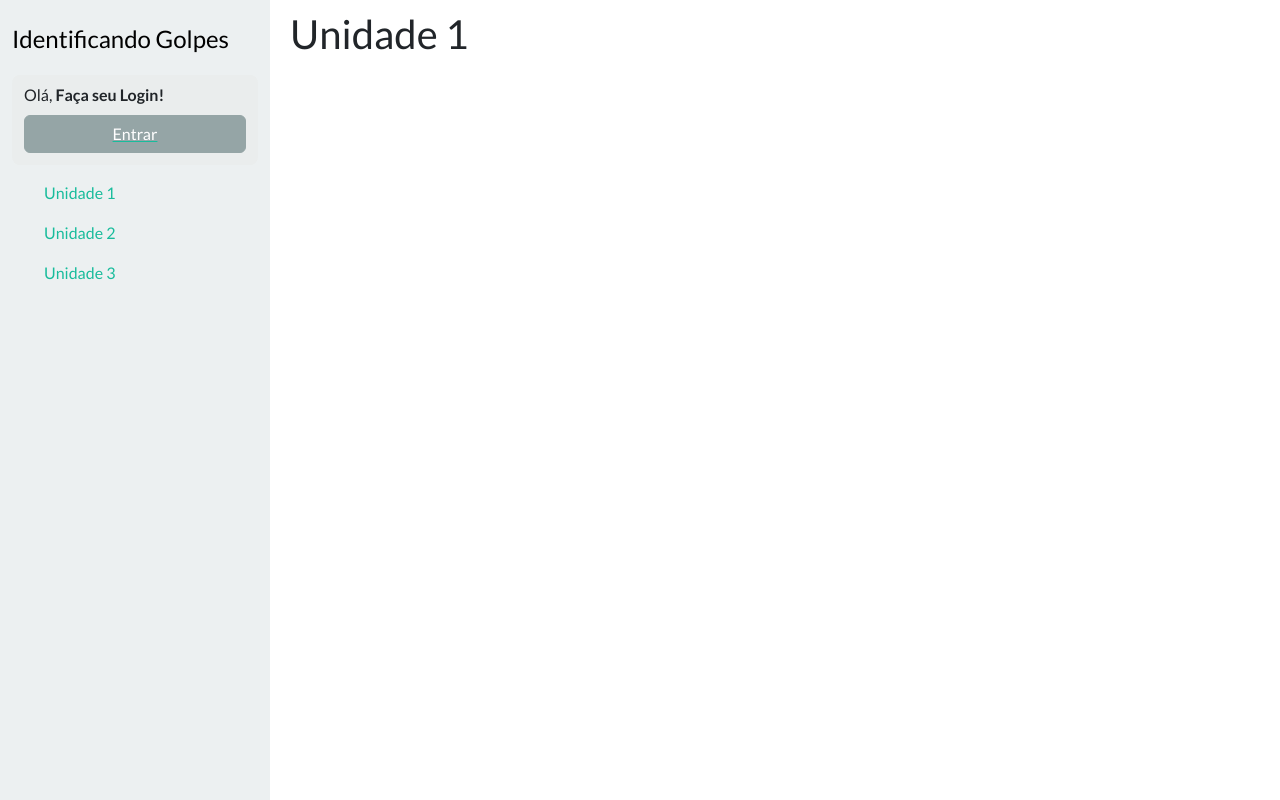
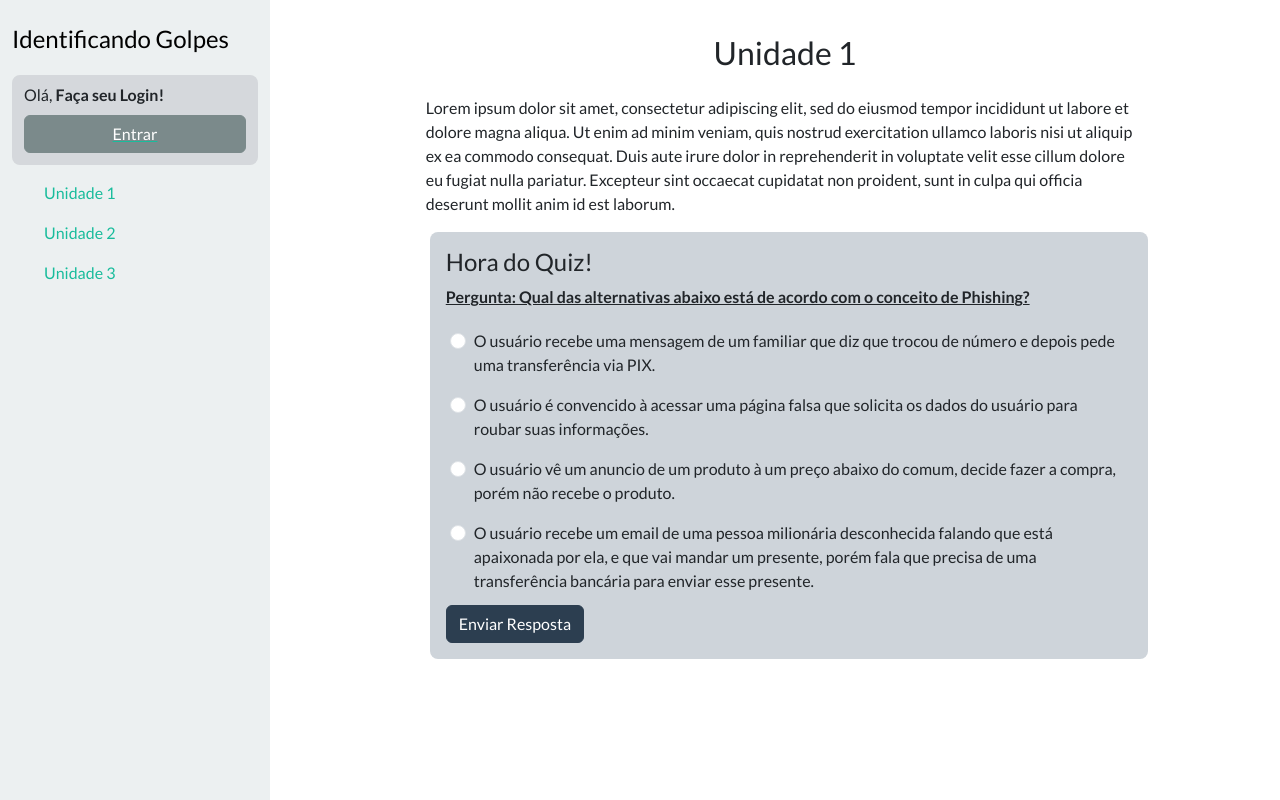
Before and after one commit to okita-ok/tcc-golpes, a Next.js app in the folder frontend/: page /unidade/unidade1 in a window 1280 px wide. Built offline with nearby package versions, Linux system fonts and the light colour scheme; no server answers.

Commit message:
Dashboard, Quiz e Unidade 1 implementados

```diff
--- a/frontend/src/app/State/UnitProvider.tsx
+++ b/frontend/src/app/State/UnitProvider.tsx
@@ -20,6 +20,7 @@ interface IUnitContext {
   setUnidadesCompletadas: React.Dispatch<React.SetStateAction<CompletedUnit[]>>;
   pontos: number;
   useAdicionaPontos: () => void;
+  fetchCompletedUnits: () => void;
 }
 
 export const UnitContext = createContext<IUnitContext>({
@@ -27,6 +28,7 @@ export const UnitContext = createContext<IUnitContext>({
   setUnidadesCompletadas: () => {},
   pontos: 0,
   useAdicionaPontos: () => {},
+  fetchCompletedUnits: () => {},
 });
 
 const UnitProvider = ({ children }: UnitProviderProps) => {
@@ -36,7 +38,7 @@ const UnitProvider = ({ children }: UnitProviderProps) => {
   >([]);
   const [pontos, setPontos] = useState<number>(0);
 
-  useEffect(() => {
+  const fetchCompletedUnits = () => {
     if (auth) {
       api
         .get("/unit/completed")
@@ -46,6 +48,11 @@ const UnitProvider = ({ children }: UnitProviderProps) => {
         })
         .catch((err) => console.log(err));
     }
+  };
+
+  useEffect(() => {
+    fetchCompletedUnits();
+    // eslint-disable-next-line react-hooks/exhaustive-deps
   }, [auth]);
 
   const useAdicionaPontos = () => {
@@ -57,6 +64,7 @@ const UnitProvider = ({ children }: UnitProviderProps) => {
     setUnidadesCompletadas,
     pontos,
     useAdicionaPontos,
+    fetchCompletedUnits,
   };
 
   return <UnitContext.Provider value={value}>{children}</UnitContext.Provider>;
--- a/frontend/src/app/components/MiniProfile/MiniProfile.tsx
+++ b/frontend/src/app/components/MiniProfile/MiniProfile.tsx
@@ -37,7 +37,7 @@ function MiniProfile() {
   return (
     <>
       <div
-        className="container-fluid mt-2 pt-2 pb-1 rounded-3 bg-secondary-subtle"
+        className="container-fluid mt-2 pt-2 pb-1 rounded-3 bg-primary-subtle"
         style={{ minHeight: "70px" }}
       >
         Olá, <b>{auth ? auth.name : "Faça seu Login!"}</b>
@@ -54,7 +54,7 @@ function MiniProfile() {
         )}
         {!auth && (
           <Link href={"/login"} className="d-grid">
-            <button className="btn btn-secondary mt-2 mb-2">Entrar</button>
+            <button className="btn btn-dark mt-2 mb-2">Entrar</button>
           </Link>
         )}
       </div>
--- /dev/null
+++ b/frontend/src/app/components/Quiz/Quiz.tsx
@@ -0,0 +1,152 @@
+/* eslint-disable react-hooks/exhaustive-deps */
+"use client";
+
+import api from "@/app/services/api";
+import { AuthContext } from "@/app/State/AuthProvider";
+import { UnitContext } from "@/app/State/UnitProvider";
+import { Quiz as QuizType } from "@/app/types/quiz";
+import { useContext, useEffect, useState } from "react";
+import { SubmitHandler, useForm } from "react-hook-form";
+import { toast } from "react-toastify";
+
+interface IQuizProps {
+  quiz: QuizType;
+  id: string;
+}
+
+type Inputs = {
+  answer: number;
+};
+
+export default function Quiz(props: IQuizProps) {
+  const {
+    register,
+    handleSubmit,
+    formState: { errors },
+  } = useForm<Inputs>();
+
+  const { unidadesCompletadas, fetchCompletedUnits } = useContext(UnitContext);
+  const [quizLock, setQuizLock] = useState(false);
+  const [feedback, setFeedback] = useState<string | null>(null);
+  const { auth } = useContext(AuthContext);
+
+  useEffect(() => {
+    if (
+      auth &&
+      unidadesCompletadas.some(
+        (completedUnit) => completedUnit.unitId === props.id
+      )
+    ) {
+      setQuizLock(true);
+    }
+  }, [unidadesCompletadas]);
+
+  const onSubmit: SubmitHandler<Inputs> = (data) => {
+    console.log(data);
+    if (!auth) {
+      setFeedback("Faça o login para saber a resposta correta!");
+      toast.error("Você não está logado.");
+    } else if (data.answer != props.quiz.answerIndex) {
+      setFeedback("❌ Resposta incorreta, tente novamente.");
+    } else {
+      api
+        .post(`unit/${props.id}`, { withCredential: true })
+        .then((data) => {
+          setFeedback(null);
+          fetchCompletedUnits();
+          console.log(data);
+          setQuizLock(true);
+          toast.success("Parabéns! Unidade Concluída!");
+        })
+        .catch((err) => {
+          if (err.response.status === 404)
+            setFeedback("Unidade não encontrada.");
+          else {
+            setFeedback("Ocorreu um erro.");
+          }
+        });
+    }
+  };
+
+  return (
+    <>
+      <div className="container m-1 p-3 rounded-3 bg-dark-subtle">
+        <h4>Hora do Quiz!</h4>
+        <form onSubmit={handleSubmit(onSubmit)}>
+          {feedback && <span className="text-danger">{feedback}</span>}
+          <p>
+            <u>
+              <b>Pergunta: {props.quiz.question}</b>
+            </u>
+          </p>
+          <div className="m-1 form-check form-check-inline">
+            <label htmlFor="option1" className="form-label">
+              {props.quiz.option1}
+            </label>
+            <input
+              type="radio"
+              className="form-check-input"
+              id="option1"
+              value={1}
+              disabled={quizLock}
+              {...register("answer", { required: true })}
+            />
+          </div>
+          <div className="m-1 form-check form-check-inline">
+            <label htmlFor="option2" className="form-label">
+              {props.quiz.option2}
+            </label>
+            <input
+              type="radio"
+              className="form-check-input"
+              id="option2"
+              value={2}
+              disabled={quizLock}
+              {...register("answer", { required: true })}
+            />
+          </div>
+          <div className="m-1 form-check form-check-inline">
+            <label htmlFor="option3" className="form-label">
+              {props.quiz.option3}
+            </label>
+            <input
+              type="radio"
+              className="form-check-input"
+              id="option3"
+              value={3}
+              disabled={quizLock}
+              {...register("answer", { required: true })}
+            />
+          </div>
+          <div className="m-1 form-check form-check-inline">
+            <label htmlFor="option4" className="form-label">
+              {props.quiz.option4}
+            </label>
+            <input
+              type="radio"
+              className="form-check-input"
+              id="option4"
+              value={4}
+              disabled={quizLock}
+              {...register("answer", { required: true })}
+            />
+          </div>
+
+          {errors.answer?.type === "required" && (
+            <span className="text-danger">Escolha uma opção.</span>
+          )}
+
+          <div className="ms-end">
+            <button
+              type="submit"
+              className="btn btn-primary"
+              disabled={quizLock}
+            >
+              Enviar Resposta
+            </button>
+          </div>
+        </form>
+      </div>
+    </>
+  );
+}
--- /dev/null
+++ b/frontend/src/app/types/quiz.ts
@@ -0,0 +1,8 @@
+export interface Quiz {
+  question: string;
+  option1: string;
+  option2: string;
+  option3: string;
+  option4: string;
+  answerIndex: number;
+}
--- a/frontend/src/app/unidade/unidade1/page.tsx
+++ b/frontend/src/app/unidade/unidade1/page.tsx
@@ -1,5 +1,39 @@
-// const unitId = "31a97a5f-cf39-4b60-bac2-8854b0ef835f"
+import Quiz from "@/app/components/Quiz/Quiz";
+
+const unitId = "31a97a5f-cf39-4b60-bac2-8854b0ef835f";
+
+const quiz = {
+  question:
+    "Qual das alternativas abaixo está de acordo com o conceito de Phishing?",
+  option1:
+    "O usuário recebe uma mensagem de um familiar que diz que trocou de número e depois pede uma transferência via PIX.",
+  option2:
+    "O usuário é convencido à acessar uma página falsa que solicita os dados do usuário para roubar suas informações.",
+  option3:
+    "O usuário vê um anuncio de um produto à um preço abaixo do comum, decide fazer a compra, porém não recebe o produto.",
+  option4:
+    "O usuário recebe um email de uma pessoa milionária desconhecida falando que está apaixonada por ela, e que vai mandar um presente, porém fala que precisa de uma transferência bancária para enviar esse presente.",
+  answerIndex: 2,
+};
 
 export default function Unidade1() {
-  return <h2>Unidade 1</h2>;
+  return (
+    <>
+      <div className="container col-9 mt-2">
+        <h3 className="mt-4 mb-4 text-center">Unidade 1</h3>
+        <div className="mt-2">
+          <p>
+            Lorem ipsum dolor sit amet, consectetur adipiscing elit, sed do
+            eiusmod tempor incididunt ut labore et dolore magna aliqua. Ut enim
+            ad minim veniam, quis nostrud exercitation ullamco laboris nisi ut
+            aliquip ex ea commodo consequat. Duis aute irure dolor in
+            reprehenderit in voluptate velit esse cillum dolore eu fugiat nulla
+            pariatur. Excepteur sint occaecat cupidatat non proident, sunt in
+            culpa qui officia deserunt mollit anim id est laborum.
+          </p>
+        </div>
+        <Quiz quiz={quiz} id={unitId} />
+      </div>
+    </>
+  );
 }
```
Also changed, not shown: frontend/src/app/components/Dashboard/Dashboard.tsx (added, +27 -0 lines), frontend/src/app/page.tsx (+28 -1 lines).
